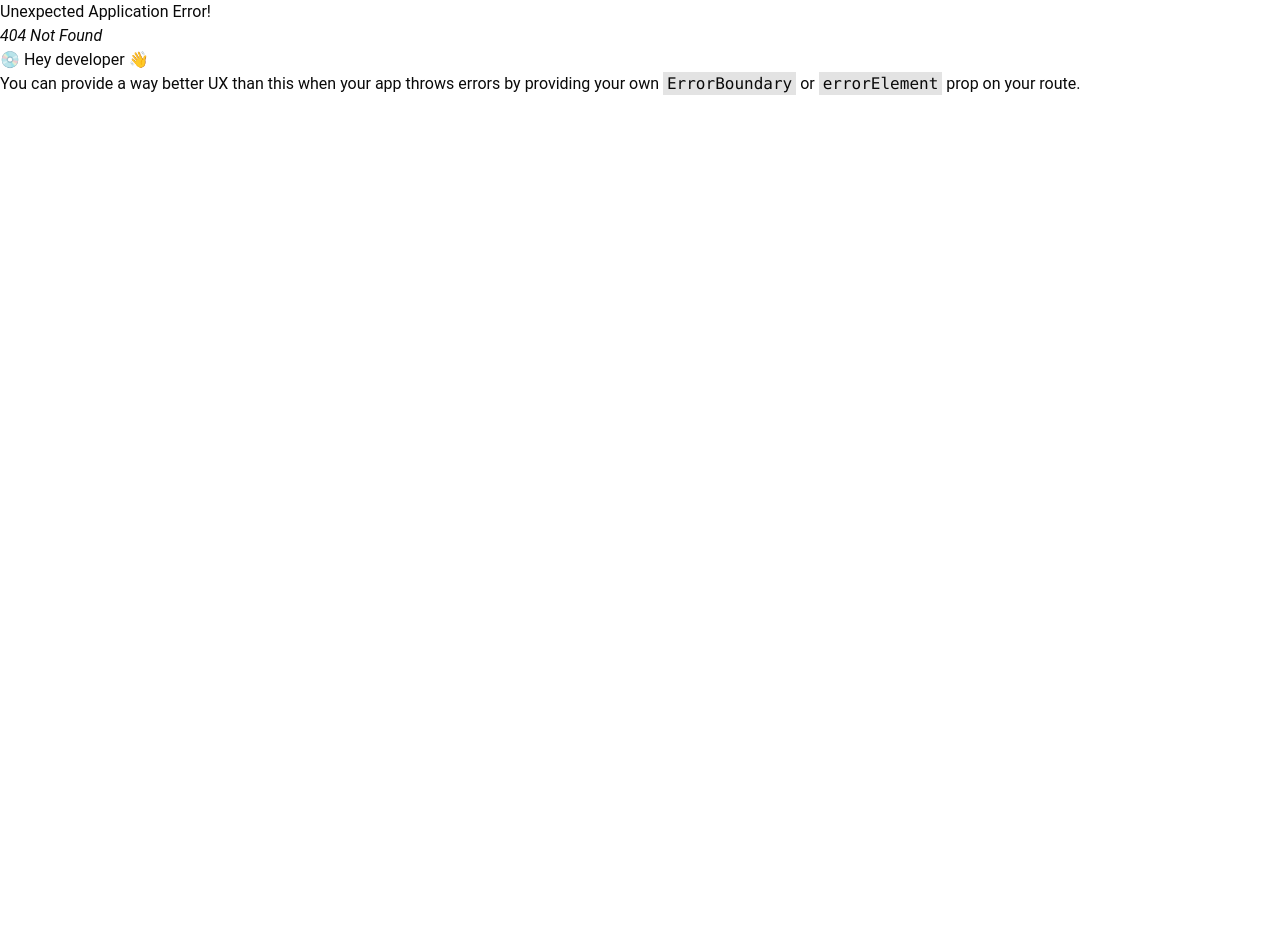
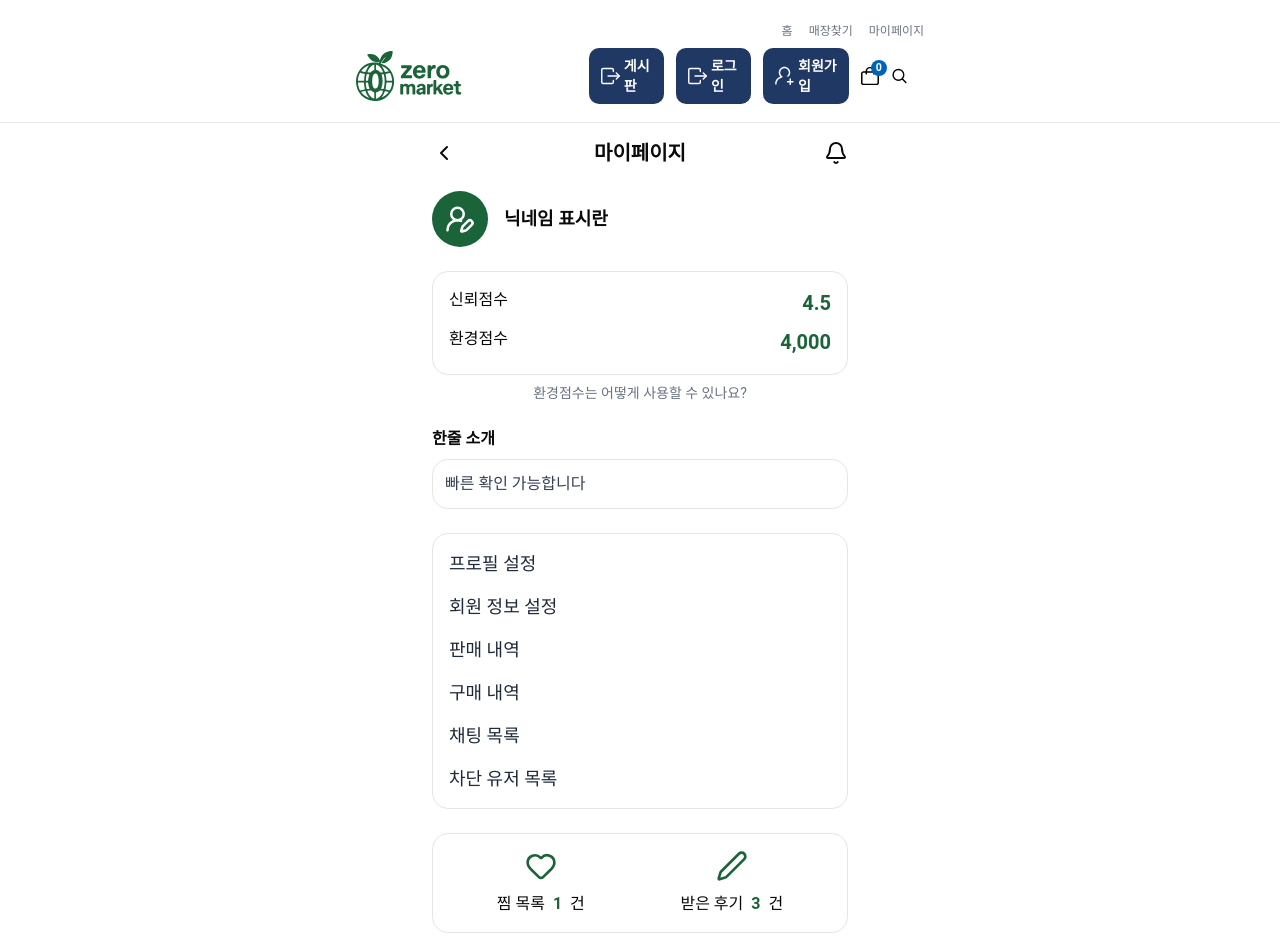
Before and after one commit to zeromarket-react-buds/zeromarket-client, a React (Vite) app: page /me in a window 1280 px wide. Before the commit this address had no page. Shown: the top 952 px of the page. Before the commit the page ends 800 px from the top, so only its background shows below. Built offline with nearby package versions, Linux system fonts and the light colour scheme.

Commit message:
[MY-01-01] 마이페이지 UI

```diff
--- a/src/App.jsx
+++ b/src/App.jsx
@@ -10,6 +10,7 @@ import SearchPage from "@/pages/search/SearchPage";
 import ProductCreatePage from "@/pages/products/ProductCreatePage";
 import ProductDetailPage from "@/pages/products/ProductDetailPage";
 import { GlobalToast } from "@/components/GlobalToast";
+import MyPage from "./pages/me/MyPage";
 
 const router = createBrowserRouter([
   {
@@ -69,6 +70,11 @@ const router = createBrowserRouter([
           },
         ],
       },
+      // 마이페이지 라우트
+      {
+        path: "me",
+        element: <MyPage />,
+      },
     ],
   },
 ]);
--- a/src/layouts/GlobalLayout.jsx
+++ b/src/layouts/GlobalLayout.jsx
@@ -84,6 +84,10 @@ const GlobalHeader = function () {
           </Link>
           <Link to="/store" className="hover:text-black hover:underline">
             매장찾기
+          </Link>
+
+          <Link to="/me" className="hover:text-black hover:underline">
+            마이페이지
           </Link>
         </div>
         <div className="flex space-x-16 items-center h-[60px]">
--- /dev/null
+++ b/src/pages/me/MyPage.jsx
@@ -0,0 +1,89 @@
+import { ChevronLeft, Bell, UserRoundPen, Heart, Pen } from "lucide-react";
+
+export default function MyPage() {
+  return (
+    <div className="w-full max-w-md mx-auto p-4">
+      {/* 상단 헤더 */}
+      <header className="flex items-center justify-between mb-6">
+        <button>
+          <ChevronLeft size={24} />
+        </button>
+        <h1 className="text-xl font-bold">마이페이지</h1>
+        <button>
+          <Bell size={24} />
+        </button>
+      </header>
+
+      {/* 프로필 */}
+      <section className="flex items-center gap-4 mb-6">
+        <div
+          className="w-14 h-14 rounded-full flex items-center justify-center"
+          style={{ backgroundColor: "#1B6439" }}
+        >
+          <UserRoundPen className="text-white" size={30} strokeWidth={2} />
+        </div>
+        <div className="text-lg font-semibold">닉네임 표시란</div>
+      </section>
+
+      {/* 점수 카드 */}
+      <section className="border rounded-2xl p-4 mb-2">
+        <div className="flex justify-between mb-2 text-[16px]">
+          <span>신뢰점수</span>
+          <span className="text-[#1B6439] font-bold text-lg text-[20px]">
+            4.5
+          </span>
+        </div>
+        <div className="flex justify-between text-[16px]">
+          <span>환경점수</span>
+          <span className="text-[#1B6439] font-bold text-lg text-[20px]">
+            4,000
+          </span>
+        </div>
+      </section>
+
+      <p className="text-sm text-gray-500 text-center mb-6">
+        환경점수는 어떻게 사용할 수 있나요?
+      </p>
+
+      {/* 한줄 소개 */}
+      <section className="mb-6">
+        <h2 className="font-semibold mb-2 text-[16px]">한줄 소개</h2>
+        <div className="border rounded-2xl p-3 text-gray-700 text-[16px]">
+          빠른 확인 가능합니다
+        </div>
+      </section>
+
+      {/* 메뉴 리스트 */}
+      <section className="border rounded-2xl p-4 mb-6">
+        <ul className="space-y-4 text-gray-800 text-[18px]">
+          <li>프로필 설정</li>
+          <li>회원 정보 설정</li>
+          <li>판매 내역</li>
+          <li>구매 내역</li>
+          <li>채팅 목록</li>
+          <li>차단 유저 목록</li>
+        </ul>
+      </section>
+
+      {/* 찜 & 후기 */}
+      <section className="border rounded-2xl p-4 flex justify-around text-center">
+        <div className="flex flex-col items-center">
+          <Heart color="#1B6439" size={32} className="mx-auto mb-2.5" />
+          <div className="flex items-center gap-2">
+            <span>찜 목록</span>
+            <span className="font-bold text-[#1B6439]">1</span>
+            <span className="text-black">건</span>
+          </div>
+        </div>
+        <div className="flex flex-col items-center">
+          <Pen color="#1B6439" size={32} className="mx-auto mb-2.5" />
+          <div className="flex items-center gap-2">
+            <span>받은 후기</span>
+            <span className="font-bold text-[#1B6439]">3</span>
+            <span className="text-black">건</span>
+          </div>
+        </div>
+      </section>
+    </div>
+  );
+}
```
